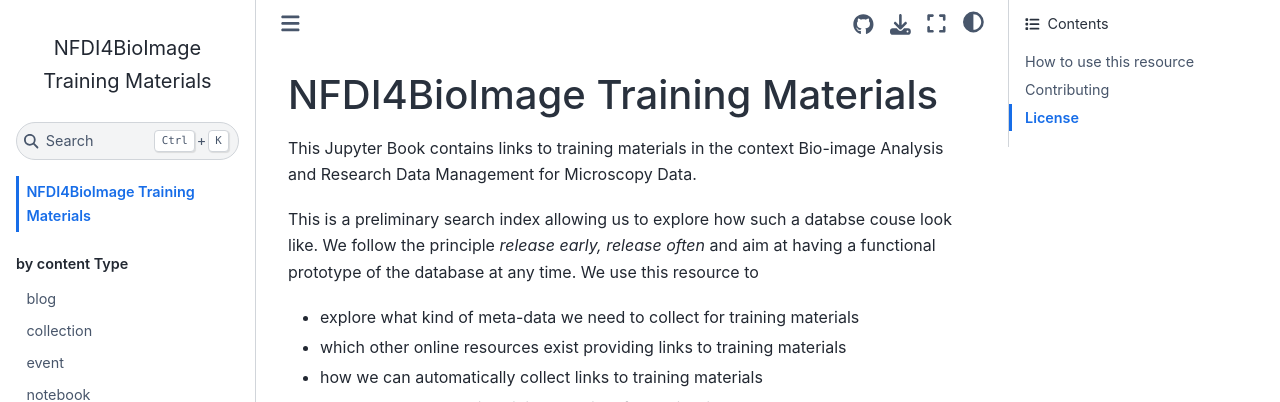
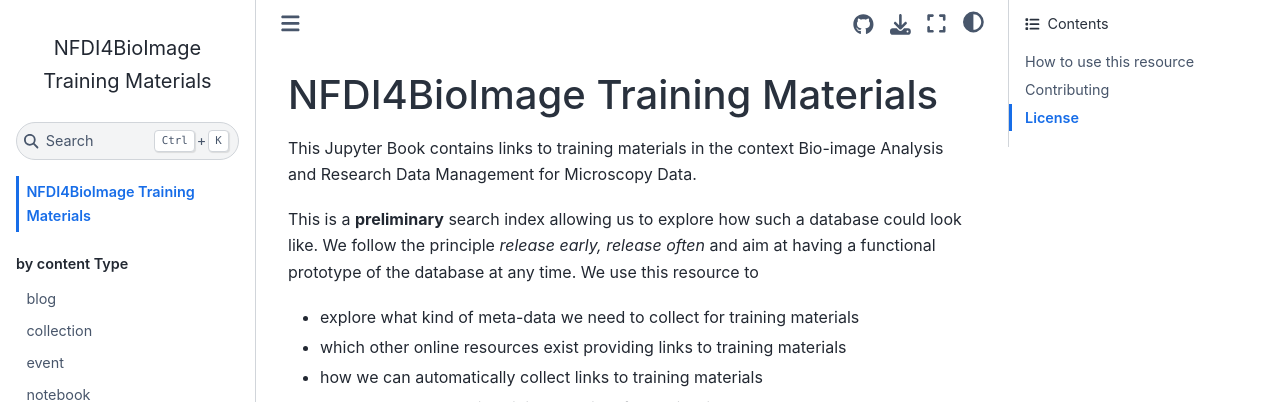
Before and after one commit to NFDI4BIOIMAGE/training, a Jupyter Book: the page built from docs/readme.md, in a window 1280 px wide and 900 px high. Shown: the top 402 px of the window. Built offline with Jupyter Book 1.0.4 settings and Sphinx 7.4.7 and the Sphinx Book theme 1.1.4, drawn with Linux system fonts in a browser that asks for light colours.

Commit message:
intro text

```diff
--- a/docs/readme.md
+++ b/docs/readme.md
@@ -2,7 +2,7 @@
 
 This Jupyter Book contains links to training materials in the context Bio-image Analysis and Research Data Management for Microscopy Data.
 
-This is a preliminary search index allowing us to explore how such a databse couse look like. We follow the principle _release early, release often_ and aim at having a functional prototype of the database at any time. We use this resource to
+This is a **preliminary** search index allowing us to explore how such a database could look like. We follow the principle _release early, release often_ and aim at having a functional prototype of the database at any time. We use this resource to
 * explore what kind of meta-data we need to collect for training materials
 * which other online resources exist providing links to training materials
 * how we can automatically collect links to training materials
```
